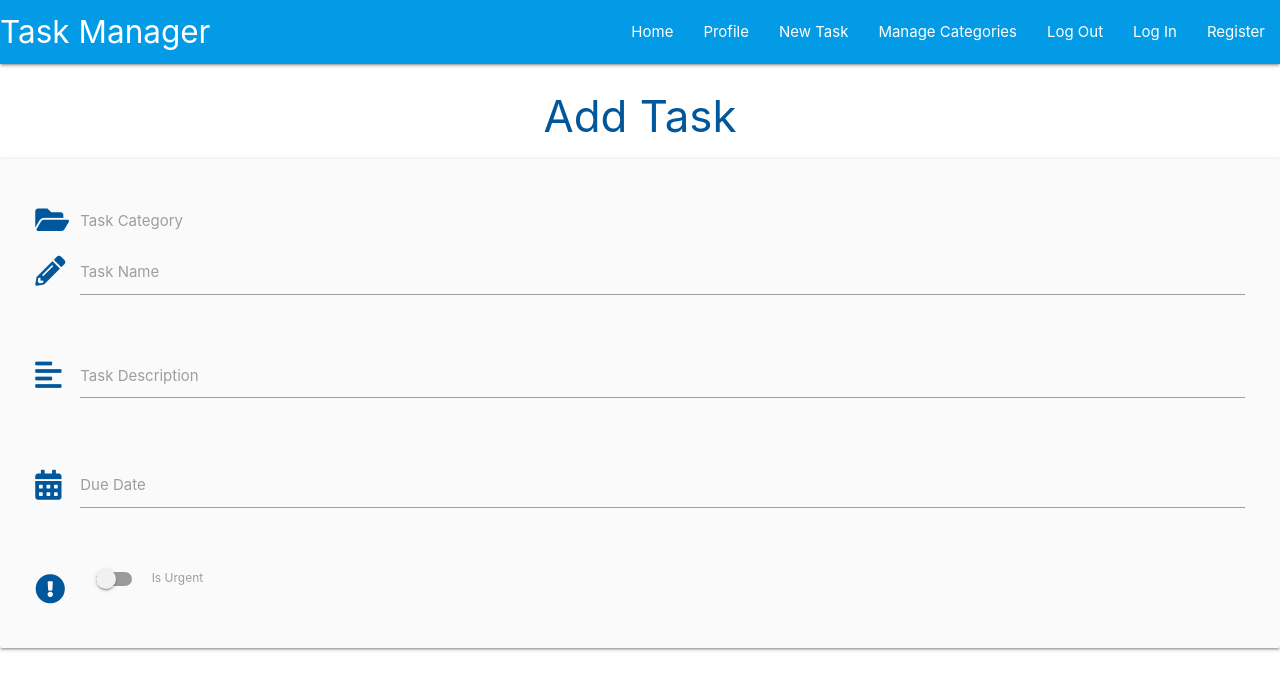
After one commit to RashidJumaMwinyi/mlst3, a Flask app: template templates/add-cusine.html in a window 1280 px wide. The commit adds this page. Shown: the top 690 px of the page. Run offline with Flask 2, Linux system fonts and the light colour scheme; the template is opened without the code that fills it, so the values that code supplies are empty; some libraries are stand-ins or nearby versions.

Commit message:
added a cusine template

```diff
--- /dev/null
+++ b/templates/add-cusine.html
@@ -0,0 +1,58 @@
+{% extends "base.html" %}
+{% block content %}
+
+    <h3 class="light-blue-text text-darken-4 center-align">Add Task</h3>
+
+    <div class="row card-panel grey lighten-5">
+        <form class="col s12" method="POST" action="">
+			<div class="row">
+				<div class="input-field col s12">
+                    <i class="fas fa-folder-open prefix light-blue-text text-darken-4"></i>
+					<select id="category_name" name="category_name" class="validate" required>
+                        <option value="" disabled selected>Choose Category</option>
+                        {% for category in categories %}
+                            <option value="{{ category.category_name }}">{{ category.category_name }}</option>
+                        {% endfor %}
+                    </select>
+					<label for="category_name">Task Category</label>
+				</div>
+			</div>
+            <div class="row">
+                <div class="input-field col s12">
+                    <i class="fas fa-pencil-alt prefix light-blue-text text-darken-4"></i>
+                    <input id="task_name" name="task_name" minlength="5" maxlength="50"
+                        type="text" class="validate" required>
+                    <label for="task_name">Task Name</label>
+                </div>
+            </div>
+            <div class="row">
+                <div class="input-field col s12">
+                    <i class="fas fa-align-left prefix light-blue-text text-darken-4"></i>
+                    <textarea id="task_description" name="task_description" minlength="5"
+                        maxlength="200" class="materialize-textarea validate" required></textarea>
+                    <label for="task_description">Task Description</label>
+                </div>
+            </div>
+            <div class="row">
+                <div class="input-field col s12">
+                    <i class="fas fa-calendar-alt prefix light-blue-text text-darken-4"></i>
+                    <input id="due_date" name="due_date" type="text" class="datepicker validate" required>
+                    <label for="due_date">Due Date</label>
+                </div>
+            </div>
+			<div class="row">
+				<div class="input-field col s12">
+					<div class="switch">
+                        <i class="fas fa-exclamation-circle prefix light-blue-text text-darken-4"></i>
+						<label for="is_urgent">
+                            <input type="checkbox" id="is_urgent" name="is_urgent">
+                            <span class="lever"></span>
+                            Is Urgent
+                        </label>
+					</div>
+				</div>
+			</div>
+        </form>
+    </div>
+
+{% endblock %}
--- a/templates/base.html
+++ b/templates/base.html
@@ -2,16 +2,56 @@
 <html lang="en">
 <head>
     <meta charset="UTF-8">
-    <meta http-equiv="X-UA-Compatible" content="IE=edge">
     <meta name="viewport" content="width=device-width, initial-scale=1.0">
-    <title>Cusine Home</title>
+    <link rel="stylesheet" href="https://cdnjs.cloudflare.com/ajax/libs/font-awesome/5.13.1/css/all.min.css"
+        integrity="sha512-xA6Hp6oezhjd6LiLZynuukm80f8BoZ3OpcEYaqKoCV3HKQDrYjDE1Gu8ocxgxoXmwmSzM4iqPvCsOkQNiu41GA==" crossorigin="anonymous" type="text/css">
+    <link rel="stylesheet" href="https://cdnjs.cloudflare.com/ajax/libs/materialize/1.0.0/css/materialize.min.css" type="text/css">
+    <link rel="stylesheet" href="{{ url_for('static', filename='css/style.css') }}" type="text/css">
+    {% block styles %}
+    {% endblock %}
+    <title>Task Manager</title>
 </head>
 <body>
 
-    <h1>Hi....</h1>
+	<header>
+        <!-- top navbar -->
+		<nav class="nav-extended text-shadow light-blue darken-1">
+			<div class="nav-wrapper">
+				<a href="{{ url_for('get_tasks') }}" class="brand-logo">Task Manager</a>
+				<a href="#" data-target="mobile-demo" class="sidenav-trigger right"><i class="fas fa-bars"></i></a>
+				<ul class="right hide-on-med-and-down">
+					<li><a href="{{ url_for('get_tasks') }}">Home</a></li>
+					<li><a href="#">Profile</a></li>
+					<li><a href="#">New Task</a></li>
+					<li><a href="#">Manage Categories</a></li>
+					<li><a href="#">Log Out</a></li>
+					<li><a href="#">Log In</a></li>
+					<li><a href="#">Register</a></li>
+				</ul>
+			</div>
+		</nav>
+
+        <!-- mobile sidenav -->
+		<ul class="sidenav" id="mobile-demo">
+            <li><h4 class="center-align light-blue-text text-darken 4">Task Manager</h4></li>
+            <li><a href="{{ url_for('get_tasks') }}">Home</a></li>
+            <li><a href="#">Profile</a></li>
+            <li><a href="#">New Task</a></li>
+            <li><a href="#">Manage Categories</a></li>
+            <li><a href="#">Log Out</a></li>
+            <li><a href="#">Log In</a></li>
+            <li><a href="#">Register</a></li>
+		</ul>
+	</header>
+
     {% block content %}
-
     {% endblock %}
 
+    <script src="https://code.jquery.com/jquery-3.5.1.min.js"
+        integrity="sha256-9/aliU8dGd2tb6OSsuzixeV4y/faTqgFtohetphbbj0=" crossorigin="anonymous"></script>
+    <script src="https://cdnjs.cloudflare.com/ajax/libs/materialize/1.0.0/js/materialize.min.js"></script>
+    <script src="{{ url_for('static', filename='js/script.js') }}"></script>
+    {% block scripts %}
+    {% endblock %}
 </body>
 </html>
```
Also changed, not shown: static/css/style.css (added), static/js/script.js (added).
